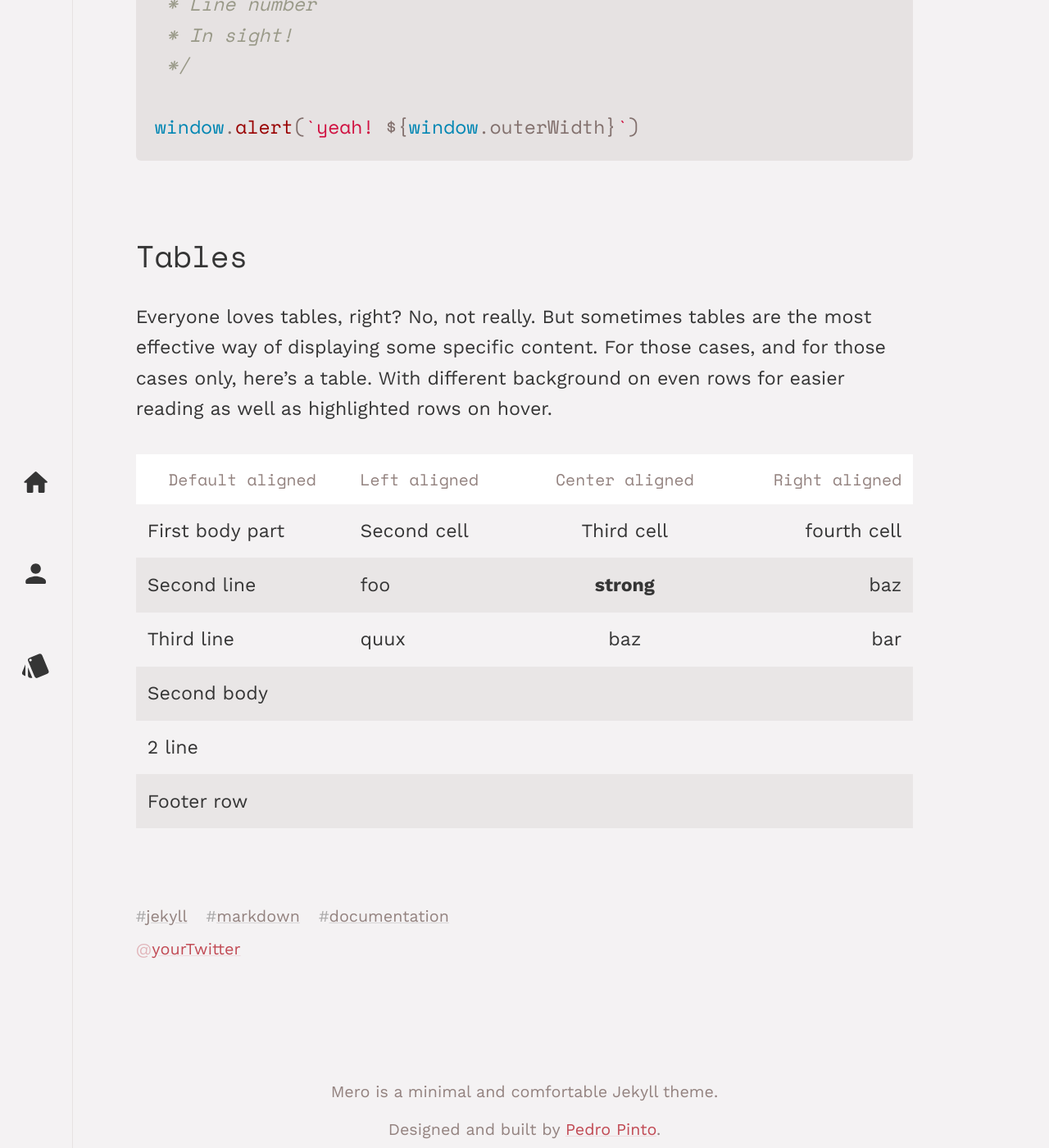
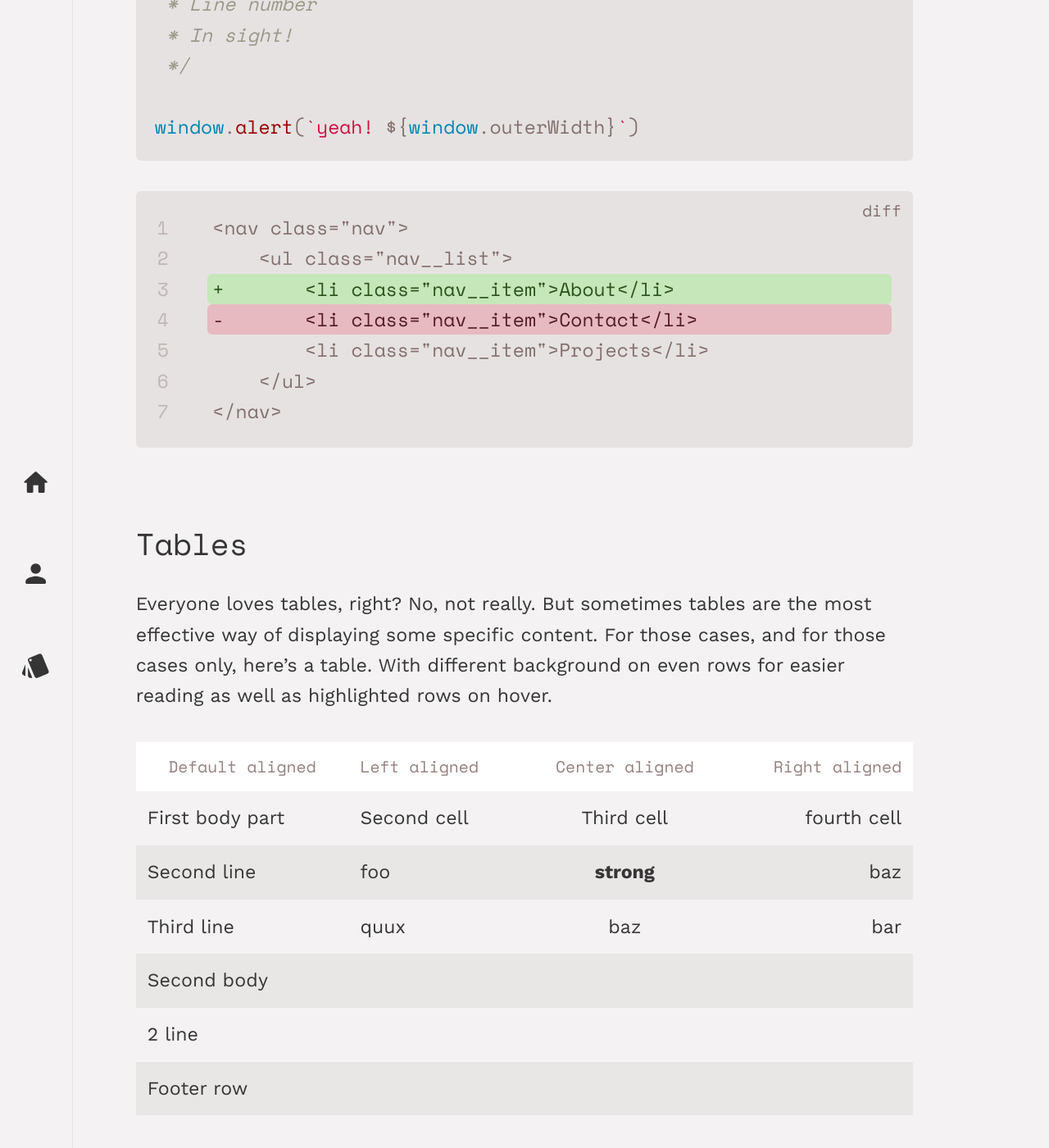
Before and after one commit to pmpinto/jekyll-mero, a Jekyll site: the page built from _posts/2019-08-26-markdown-parsing.md, in a window 1280 px wide and 1400 px high, scrolled down 6890 px. Shown: the whole window at 82% size. Built offline with Jekyll 4.4.1, drawn with Linux system fonts in a browser that asks for light colours.

Commit message:
Add styles for diff code blocks

```diff
--- a/_posts/2019-08-26-markdown-parsing.md
+++ b/_posts/2019-08-26-markdown-parsing.md
@@ -66,7 +66,7 @@ Or a mix of both
 
 Images may or may not have a label underneath.
 
-![Here's some label for the image.](https://via.placeholder.com/1920x1080){:standalone}
+![Here's some label for the image.](https://via.placeholder.com/1920x1080)
 
 # Quotes
 
@@ -142,6 +142,17 @@ If for some weird reason you don't want line numbers in your code blocks, that's
 window.alert(`yeah! ${window.outerWidth}`)
 {% endhighlight %}
 
+
+{% highlight diff linenos %}
+<nav class="nav">
+    <ul class="nav__list">
++       <li class="nav__item">About</li>
+-       <li class="nav__item">Contact</li>
+        <li class="nav__item">Projects</li>
+    </ul>
+</nav>
+{% endhighlight %}
+
 # Tables
 
 Everyone loves tables, right? No, not really. But sometimes tables are the most effective way of displaying some specific content. For those cases, and for those cases only, here's a table. With different background on even rows for easier reading as well as highlighted rows on hover.
--- a/_sass/utils/_mixins.scss
+++ b/_sass/utils/_mixins.scss
@@ -212,6 +212,35 @@
                 line-height: $font-line-height-heading;
                 font-weight: $font-weight-regular;
             }
+
+            .rouge-table {
+                width: 100%;
+            }
+
+            .gi {
+                // Diff added lines
+                background-color: #c6e7b9;
+                color: darken(#c6e7b9, 60%);
+            }
+
+            .gd {
+                // Diff deleted lines
+                background-color: #e7b9c0;
+                color: darken(#e7b9c0, 60%);
+            }
+
+            .gi,
+            .gd {
+                width: 100%;
+                display: block;
+                margin-left: rem(-4.236);
+                padding-right: rem(4.236);
+                border-radius: rem(4.236);
+
+                &::first-letter {
+                    padding-left: rem(4.236);
+                }
+            }
         }
 
         pre {
```
